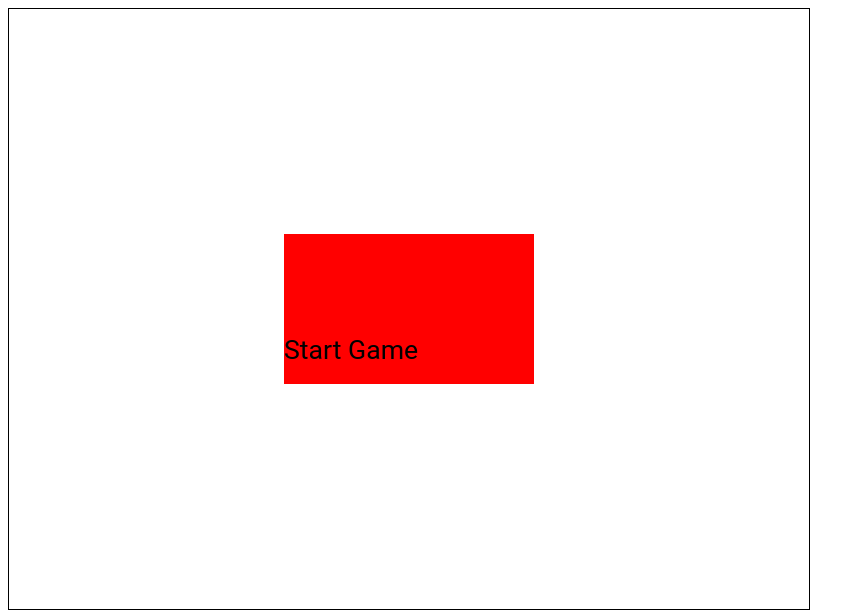
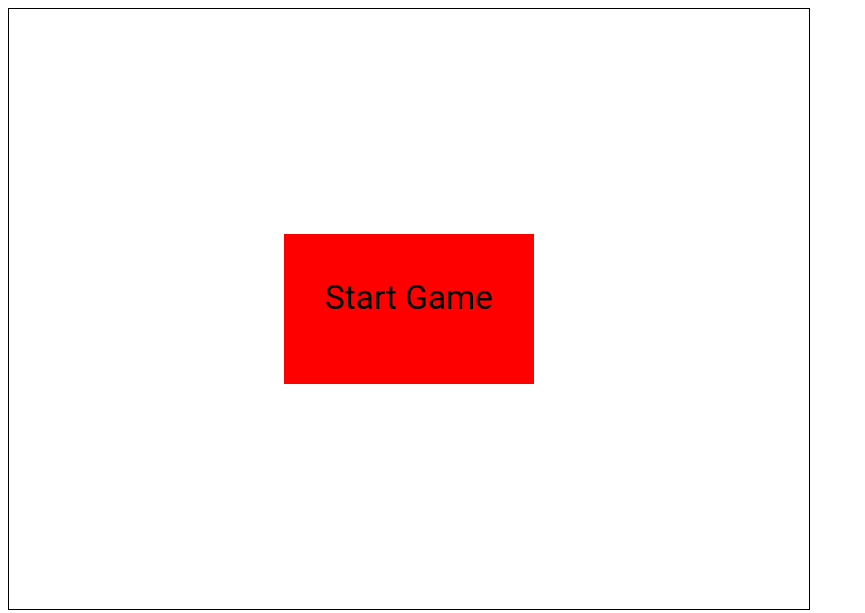
Before and after one commit to Leo-MathGuy/Leo-MathGuy.github.io, a plain HTML site: page games/rocketgame/rocket.html in a window 1280 px wide. Shown: the whole page, without its empty margins (0-865 px from the left). Drawn offline with Linux system fonts and the light colour scheme.

Commit message:
rockettt

```diff
--- a/games/rocketgame/rocket.html
+++ b/games/rocketgame/rocket.html
@@ -58,16 +58,18 @@
     }
 
     class TextCanvas {
-        constructor(x, y, color, style, text) {
+        constructor(x, y, color, style, text, align) {
             this.x = x;
             this.y = y;
             this.style = style;
             this.color = color
             this.text = text;
+            this.align = align;
         }
 
         draw() {
             ctx.fillStyle = this.color;
+            ctx.textAlign = this.align;
             ctx.font = this.style;
             ctx.fillText(this.text, this.x, this.y);
         }
@@ -87,7 +89,7 @@
 
     // Draw main menu
     var startButton = new Button(275, 225, 250, 150, "#FF0000", "#AA0000", "start");
-    var startButtonText = new TextCanvas(275, 350, "black", "20pt Roboto", "Start Game");
+    var startButtonText = new TextCanvas(400, 300, "black", "25pt Roboto", "Start Game", "center");
 
     function draw_main_menu() {
         startButton.checkHover();
```
